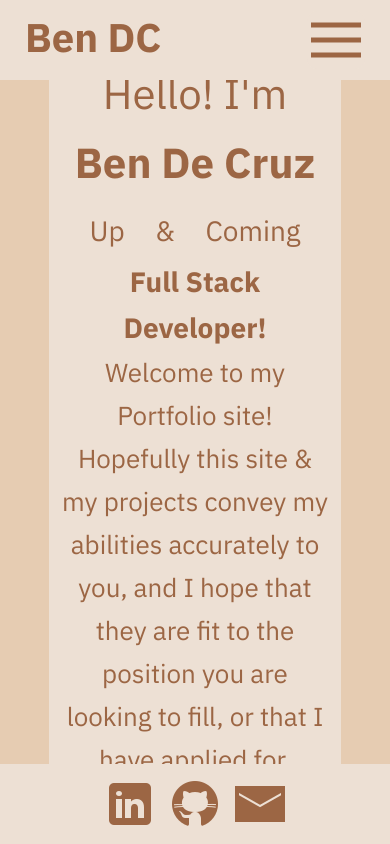
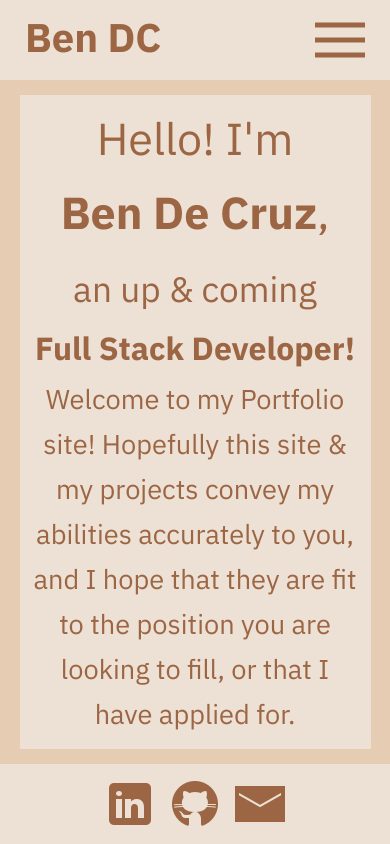
Before and after one commit to bendecruz745/BenDCHomePageV2, a React (Create React App) app: page / in a window 390 px wide. Built offline with nearby package versions, Linux system fonts and the light colour scheme.

Commit message:
home page... done????? doubting

```diff
--- a/src/App.css
+++ b/src/App.css
@@ -8,14 +8,21 @@
   src: url(./fonts/IBMPlexSansThai-Bold.ttf);
 }
 
+html,
+html body,
+#root,
+.App,
+.main-content {
+  height: 100%;
+  width: 100%;
+  overflow: hidden;
+}
+
 .App {
-  text-align: center;
-  height: 100vh;
 }
 
 .main-content {
   display: flex;
-  height: 100vh;
   flex-direction: column;
 }
 
--- a/src/components/Home.js
+++ b/src/components/Home.js
@@ -4,22 +4,17 @@ import Ben from "../img/selfienobg.png";
 function Home() {
   return (
     <div className="home-container">
-      <div className="home-content-container">
       <div className="home-text-container">
         <div className="home-intro-text-container text-bg">
           <p className="home-intro-text">
             Hello! I'm <br />
-              <b>Ben De Cruz</b>
+            <b>Ben De Cruz</b>,
           </p>
         </div>
         <div className="home-body-text-container text-bg">
           <p className="home-body-text-title">
-              <span className="hide-775px">An</span> <span>Up</span>{" "}
-              <span>&</span>
-              <span>Coming</span>
-              <span className="hide-775px">
+            an up & coming <br />
             <b>Full Stack Developer!</b>
-              </span>
           </p>
           <p className="home-body-text-title show-775px">
             <b>Full Stack Developer!</b>
@@ -27,15 +22,13 @@ function Home() {
 
           <p className="home-body-text">
             Welcome to my Portfolio site! Hopefully this site & my projects
-              convey my abilities accurately to you, and I hope that they are
-              fit to the position you are looking to fill, or that I have
-              applied for.
+            convey my abilities accurately to you, and I hope that they are fit
+            to the position you are looking to fill, or that I have applied for.
           </p>
         </div>
       </div>
       <img src={Ben} alt="It is indeed me, Ben" className="ben-picture" />
     </div>
-    </div>
   );
 }
 
--- a/src/components/NavBar.js
+++ b/src/components/NavBar.js
@@ -8,6 +8,7 @@ function NavBar() {
   };
   return (
     <div className="navbar-container">
+      <div className="navbar-content">
         <div className="navbar-brand-container">
           <Link to="/" className="navbar-link-brand">
             <h1 className="navbar-brand-text">Ben DC</h1>
@@ -20,10 +21,11 @@ function NavBar() {
           <Link to="/About" className="navbar-link navbar-link-left-margin">
             About
           </Link>
+          <div className="navbar-burger-container">
             <img
               src={menuIco}
               alt=""
-          className="navbar-burger-menu"
+              className="navbar-burger-menu-button"
               onClick={handleNavBurger}
             />
             <div className="navbar-burger-links-container">
@@ -39,6 +41,8 @@ function NavBar() {
             </div>
           </div>
         </div>
+      </div>
+    </div>
   );
 }
 
--- a/src/css/Footer.css
+++ b/src/css/Footer.css
@@ -9,14 +9,20 @@
 .social-icons-container {
   height: 50px;
   width: 180px;
-  margin-left: 100px;
+  margin-left: 50px;
   display: flex;
   justify-content: space-between;
   transition: ease all 0.5s;
 }
 
-@media only screen and (max-width: 1200px) {
+@media only screen and (max-width: 1100px) {
   .social-icons-container {
     margin-left: calc(50% - 90px);
   }
 }
+
+@media (min-width: 1550px) {
+  .social-icons-container {
+    margin-left: 100px;
+  }
+}
--- a/src/css/Home.css
+++ b/src/css/Home.css
@@ -1,16 +1,13 @@
 .home-container {
   background-color: #e6ccb2;
+  display: flex;
   flex: 1;
-  display: flex;
-  overflow: auto;
-}
-
-.home-content-container {
-  background-color: #e6ccb2;
-  flex: 1;
-  display: flex;
+  overflow-y: auto;
+  overflow-x: hidden;
   align-items: center;
-  justify-content: flex-start;
+  border-top: 5px solid #e6ccb2;
+  border-bottom: 5px solid #e6ccb2;
+  position: relative;
 }
 
 /* .home-ben-picture-container {
@@ -22,23 +19,16 @@
 } */
 
 .home-text-container {
-  width: 1000px;
-  min-width: 1000px;
-  margin-left: 20%;
+  max-width: 90%;
+  margin-left: 5%;
   display: flex;
   flex-direction: column;
-  align-items: flex-start;
   transition: ease all 0.5s;
-  z-index: 1;
 }
 
 .home-body-text-title-container {
   display: flex;
   width: 100%;
-}
-
-.home-intro-text-container {
-  transition: ease all 0.5s;
 }
 
 .navbar-hamburger-menu {
@@ -51,14 +41,18 @@
   flex-direction: column;
 }
 
+.home-intro-text-container {
+  width: 100%;
+  transition: ease all 0.5s;
+}
+
 .home-intro-text {
   margin: 0;
   font-family: IBM-Plex-Sans-Thai;
-  font-size: 60px;
+  font-size: 2.8rem;
   padding: 10px 10px 5px 10px;
-
   color: #9c6644;
-  text-align: left;
+  text-align: center;
   transition: ease all 0.5s;
 }
 
@@ -66,11 +60,15 @@
   margin: 0;
   padding: 5px 10px 0px 10px;
   font-family: IBM-Plex-Sans-Thai;
-  font-size: 56px;
+  font-size: 2.2rem;
   color: #9c6644;
-  text-align: justify;
-  display: flex;
+  text-align: center;
   justify-content: space-between;
+  transition: ease all 0.5s;
+}
+
+.home-body-text-title b {
+  font-size: 2rem;
   transition: ease all 0.5s;
 }
 
@@ -78,20 +76,20 @@
   margin: 0;
   padding: 0px 10px 10px 10px;
   font-family: IBM-Plex-Sans-Thai;
-  font-size: 42px;
+  font-size: 1.7rem;
   color: #9c6644;
-  text-align: justify;
+  text-align: center;
   transition: ease all 0.5s;
 }
 
 .ben-picture {
-  max-width: 100%;
-  height: 80%;
+  max-height: calc(100%);
   width: auto;
   position: absolute;
-  right: 0;
-  bottom: 80px;
+  right: calc(0px - 150%);
+  bottom: 0;
   z-index: 0;
+  transition: ease all 1s;
 }
 
 b {
@@ -103,113 +101,158 @@ b {
   display: none;
 }
 
-@media only screen and (max-width: 1920px) {
-  .home-text-container {
-    width: 700px;
-    min-width: 700px;
-  }
+@media (max-width: 360px) {
   .home-intro-text {
-    font-size: 42px;
+    font-size: 2.6rem;
   }
 
   .home-body-text-title {
-    font-size: 40px;
+    font-size: 2rem;
+  }
+
+  .home-body-text-title b {
+    font-size: 1.6rem;
   }
 
   .home-body-text {
-    font-size: 36px;
+    font-size: 1.4rem;
   }
 }
 
-@media only screen and (max-width: 1440px) {
-  .home-text-container {
-    margin-left: 120px;
+@media (min-width: 500px) {
+  .home-intro-text-container {
+    width: 65%;
+    margin-left: 17.5%;
+  }
+
+  .home-body-text-title {
+    font-size: 2.5rem;
+  }
+
+  .home-body-text-title b {
+    font-size: 2.5rem;
   }
 }
 
-@media only screen and (max-width: 1200px) {
+@media (min-width: 700px) {
+  .home-text-container {
+    width: 80%;
+    margin-left: 10%;
+  }
   .home-intro-text-container {
-    width: 270px;
-    margin-left: calc(50% - 135px);
+    width: fit-content;
+    margin-left: 0;
   }
 
-  .home-text-container {
-    width: 75%;
-    min-width: 75%;
-    margin-left: calc(12.5%);
+  .home-body-text-title {
+    font-size: 2rem;
   }
 
-  .home-body-text {
-    text-align: center;
+  .home-body-text-title b {
+    font-size: 2rem;
   }
 
-  .home-intro-text {
-    text-align: center;
-  }
-
-  .ben-picture {
+  .home-body-text-title br {
     display: none;
   }
 }
 
-@media only screen and (max-width: 910px) {
-  .home-intro-text-container {
-    margin-left: auto;
-    margin-right: auto;
+@media (min-width: 850px) {
+  .home-intro-text {
+    font-size: 3rem;
   }
+  .home-body-text-title {
+    font-size: 2.6rem;
+  }
+
+  .home-body-text-title b {
+    font-size: 2.6rem;
+  }
+
+  .home-body-text {
+    font-size: 2rem;
+  }
+}
+
+@media (min-width: 1100px) {
+  .home-text-container {
+    max-width: 40%;
+  }
+
+  .ben-picture {
+    right: 0;
+  }
+
   .home-intro-text {
-    font-size: 42px;
+    font-size: 2.5rem;
+  }
+  .home-body-text-title {
+    font-size: 2rem;
+  }
+
+  .home-body-text-title b {
+    font-size: 2rem;
+  }
+  .home-body-text-title br {
+    display: block;
+  }
+
+  .home-body-text {
+    font-size: 1.8rem;
+  }
+
+  .home-intro-text,
+  .home-body-text-title,
+  .home-body-text {
+    text-align: start;
+  }
+}
+
+@media (min-width: 1300px) {
+  .home-text-container {
+    max-width: 45%;
+  }
+  .home-body-text-title br {
+    display: none;
+  }
+}
+
+@media (min-width: 1550px) {
+  .home-text-container {
+    margin-left: 15%;
+  }
+
+  .home-intro-text {
+    font-size: 3rem;
+  }
+  .home-body-text-title {
+    font-size: 2.4rem;
+  }
+
+  .home-body-text-title b {
+    font-size: 2.4rem;
+  }
+
+  .home-body-text {
+    font-size: 2rem;
+  }
+}
+
+@media (min-width: 1800px) {
+  .home-text-container {
+    max-width: 40%;
+    margin-left: 20%;
   }
 
   .home-body-text-title {
-    font-size: 34px;
+    font-size: 2.5rem;
+  }
+
+  .home-body-text-title b {
+    font-size: 2.5rem;
   }
 
   .home-body-text {
-    font-size: 32px;
+    font-size: 2rem;
   }
 }
-
-@media only screen and (max-width: 775px) {
-  .home-intro-text-container {
-  }
-
-  .hide-775px {
-    display: none;
-  }
-
-  .show-775px {
-    display: block;
-  }
-
-  .home-body-text-title {
-    justify-content: space-evenly;
-    text-align: center;
-  }
-}
-
-@media only screen and (max-width: 500px), (max-height: 700px) {
-  .home-intro-text-container {
-    width: 100%;
-  }
-  .home-intro-text {
-    font-size: 42px;
-  }
-
-  .home-body-text-title {
-    font-size: 28px;
-  }
-
-  .home-body-text {
-    font-size: 26px;
-  }
-}
-
-@media only screen and (max-height: 700px) {
-  .home-intro-text-container {
-    margin-left: 0;
-  }
-
-  .home-text-container {
-  }
-}
--- a/src/css/NavBar.css
+++ b/src/css/NavBar.css
@@ -1,15 +1,24 @@
 .navbar-container {
   background-color: #ede0d4;
-  display: flex;
-  align-items: center;
-  justify-content: space-between;
   height: 80px;
   width: 100%;
+  display: flex;
+  justify-content: center;
   z-index: 1;
 }
 
+.navbar-content {
+  display: flex;
+  flex: 1;
+  justify-content: space-between;
+  align-items: center;
+  margin-right: 50px;
+  margin-left: 50px;
+  height: 80px;
+  transition: ease all 0.5s;
+}
+
 .navbar-brand-container {
-  margin-left: 100px;
   transition: ease all 0.5s;
 }
 
@@ -17,9 +26,9 @@
   margin: 0;
 }
 
-.navbar-burger-menu {
-  padding: 4px;
-  border-radius: 10px;
+.navbar-burger-menu-button {
+  width: 50px;
+  height: 50px;
   cursor: pointer;
   display: none;
   background-color: #ede0d4;
@@ -28,28 +37,38 @@
 .navbar-burger-links-container {
   display: none;
   position: absolute;
-  background-color: aqua;
-  height: 100px;
+  background-color: #ede0d4;
+  border-left: 5px solid #e6ccb2;
+  border-bottom: 5px solid #e6ccb2;
+  min-width: 250px;
+  right: 0;
+  top: 80px;
   z-index: 1;
 }
 
-.navbar-burger-menu:hover {
+.navbar-burger-container {
+  height: 100%;
+  display: flex;
+  align-items: center;
+}
+
+.navbar-burger-container:hover .navbar-burger-links-container {
+  display: block;
+}
+
+.navbar-burger-menu-button:hover {
   background-color: #edd7c2;
 }
 
-.navbar-burger-menu:active {
-  background-color: #e6ccb2;
-}
-
-.navbar-burger-menu:active .navbar-burger-links-container {
+.navbar-burger-menu-button:active {
   background-color: #e6ccb2;
 }
 
 .navbar-link-container {
   display: flex;
-  margin-right: 100px;
-  width: 20%;
+  height: 100%;
   justify-content: end;
+  align-items: center;
   transition: ease all 0.5s;
 }
 
@@ -61,11 +80,10 @@
 
 .navbar-link {
   font-family: IBM-Plex-Sans-Thai;
+  padding-left: 50px;
   font-size: 32px;
   color: #9c6644;
   display: inline-block;
-  position: relative;
-  margin-left: 100px;
   transition: ease all 0.5s;
 }
 
@@ -73,9 +91,17 @@
   font-family: IBM-Plex-Sans-Thai;
   font-size: 32px;
   color: #9c6644;
-  display: inline-block;
-  position: relative;
+  display: block;
+  text-align: center;
   transition: ease all 0.5s;
+}
+
+.navbar-burger-link:hover {
+  background-color: #edd7c2;
+}
+
+.navbar-burger-link:active {
+  background-color: #e6ccb2;
 }
 
 .navbar-link:hover {
@@ -101,16 +127,9 @@
 }
 
 @media only screen and (max-width: 768px) {
-  .navbar-brand-container {
+  .navbar-content {
     margin-left: 25px;
-  }
-
-  .navbar-link-container {
     margin-right: 25px;
-  }
-
-  .navbar-link {
-    margin-left: 25px;
   }
 }
 
@@ -119,7 +138,14 @@
     display: none;
   }
 
-  .navbar-burger-menu {
+  .navbar-burger-menu-button {
     display: block;
   }
 }
+
+@media (min-width: 1550px) {
+  .navbar-content {
+    margin-left: 100px;
+    margin-right: 100px;
+  }
+}
```
Lines whose indentation alone changed are shown as unchanged.
